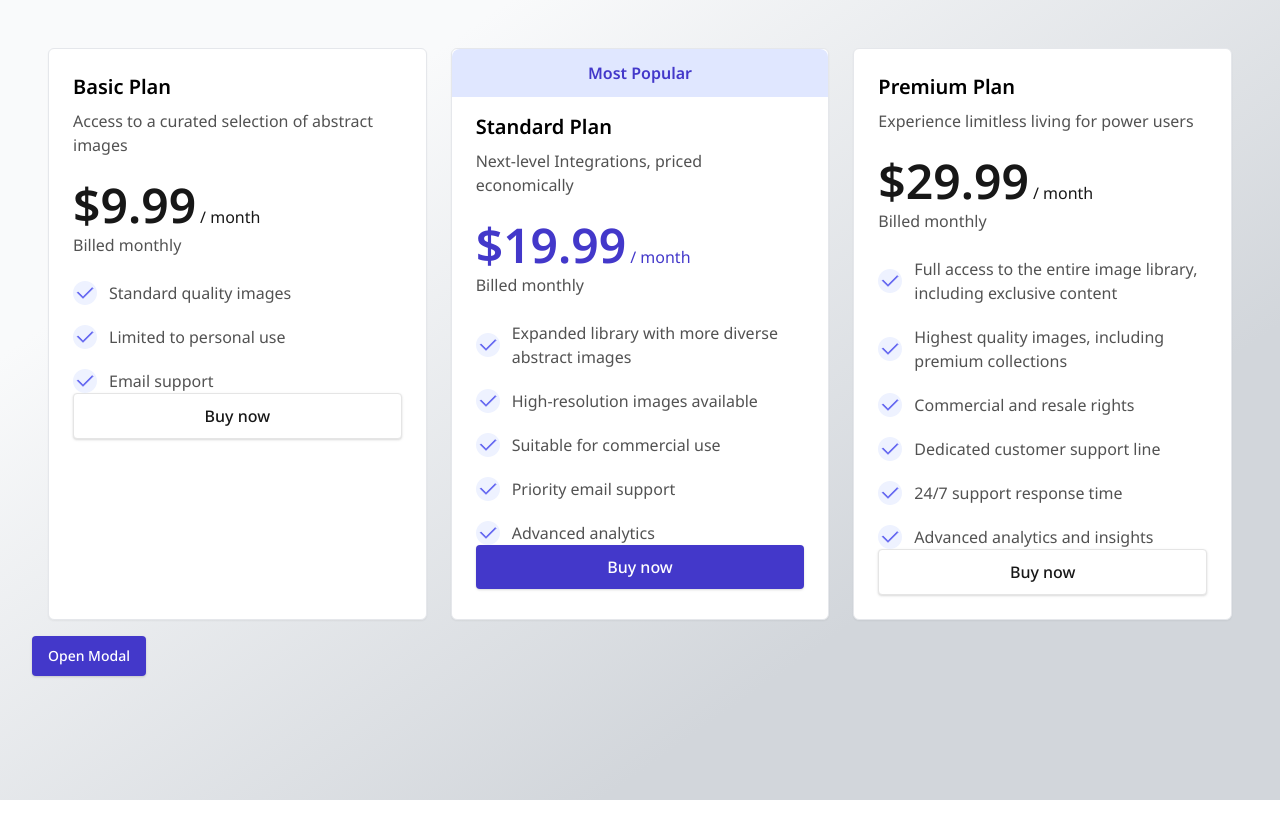
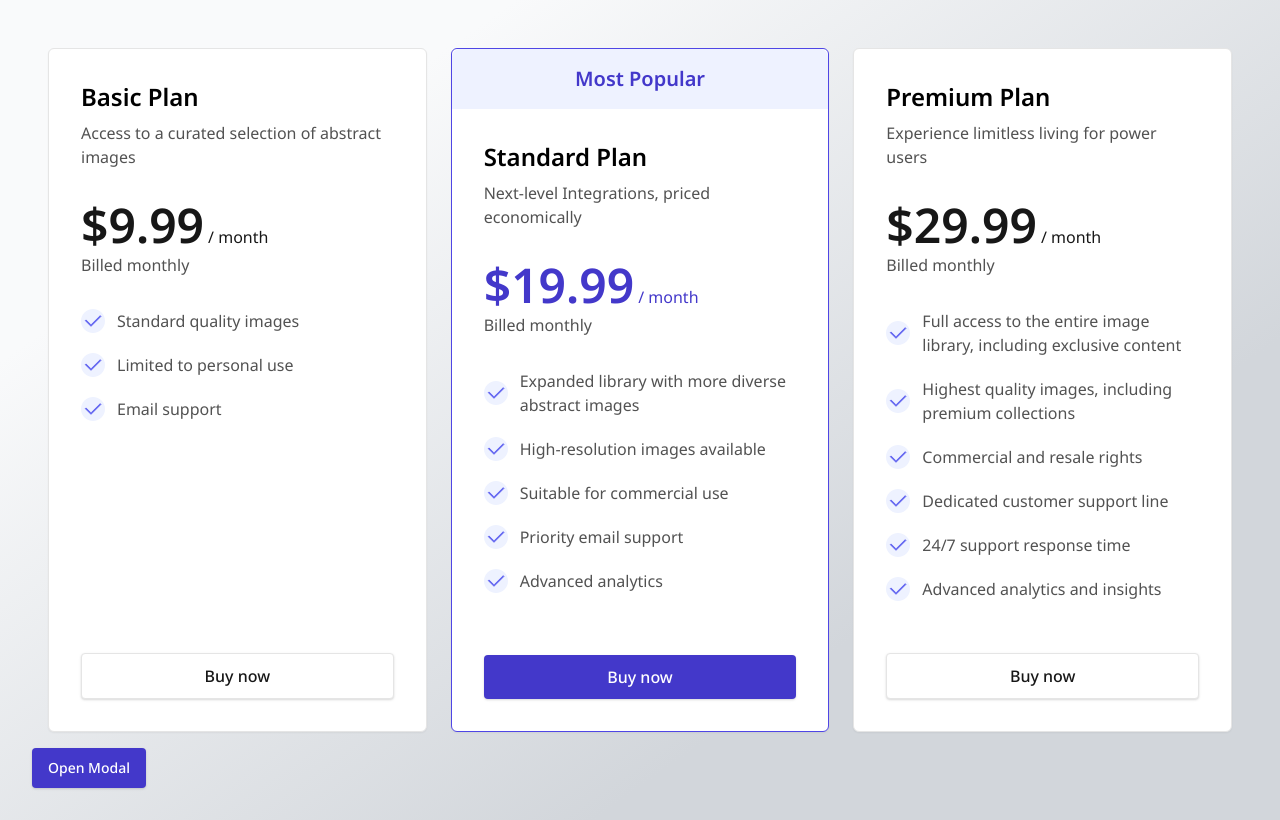
Before and after one commit to jade-hernandez/tooltip-component, a Next.js app: page / in a window 1280 px wide. Built offline with nearby package versions, Linux system fonts and the light colour scheme.

Commit message:
Add working prettier config & format files. Refactor new components.

```diff
--- a/src/components/hello-world.tsx
+++ b/src/components/hello-world.tsx
@@ -6,7 +6,6 @@ import { Button } from "@/ui/button";
 import { ToggleSwitch } from "@/ui/toggle-button";
 import { useRef, useState } from "react";
 import { PriceCardExample } from "./price-card-exemple";
-
 
 export default function HelloWorld() {
   const [isModalOpen, setIsModalOpen] = useState(false);
@@ -21,70 +20,71 @@ export default function HelloWorld() {
   useFocusTrap(modalRef, isModalOpen);
 
   return (
-    <div className="p-4">
-
-      <div className="p-4">
+    <div className='p-4'>
+      <div className='p-4'>
         <PriceCardExample />
       </div>
       {/* Trigger button */}
       <Button
         onClick={() => setIsModalOpen(true)}
-        textContent="Open Modal"
+        textContent='Open Modal'
       />
-
 
       {/* Modal */}
       {isModalOpen && (
-        <div className="fixed inset-0 z-50 flex items-center justify-center bg-black/50">
+        <div className='fixed inset-0 z-50 flex items-center justify-center bg-black/50'>
           <div
             ref={modalRef}
-            className="w-full max-w-md rounded-lg bg-white p-6 shadow-xl"
+            className='w-full max-w-md rounded-lg bg-white p-6 shadow-xl'
           >
-            <h2 className="mb-4 text-xl font-semibold">Hello World Modal</h2>
+            <h2 className='mb-4 text-xl font-semibold'>Hello World Modal</h2>
 
             {/* Some focusable elements to demonstrate the trap */}
             <input
-              type="text"
-              placeholder="Type something..."
-              className="mb-4 w-full rounded border p-2"
+              type='text'
+              placeholder='Type something...'
+              className='mb-4 w-full rounded border p-2'
             />
 
-            <select className="mb-4 w-full rounded border p-2">
+            <select className='mb-4 w-full rounded border p-2'>
               <option>Option 1</option>
               <option>Option 2</option>
               <option>Option 3</option>
             </select>
 
-            <div className="mb-4 flex  items-center justify-between">
-              <span className="text-sm text-gray-700">Cookies Consent</span>
+            <div className='mb-4 flex items-center justify-between'>
+              <span className='text-sm text-gray-700'>Cookies Consent</span>
               <ToggleSwitch
-                size="sm"
-                checked={cookiesConsent1} onCheckedChange={setCookiesConsent1}
+                size='sm'
+                checked={cookiesConsent1}
+                onCheckedChange={setCookiesConsent1}
               />
             </div>
 
-            <div className="mb-4 flex  items-center justify-between">
-              <span className="text-sm text-gray-700">Cookies Consent</span>
-              <ToggleSwitch checked={cookiesConsent2} onCheckedChange={setCookiesConsent2} />
-            </div>
-
-            <div className="mb-4 flex  items-center justify-between">
-              <span className="text-sm text-gray-700">Cookies Consent</span>
+            <div className='mb-4 flex items-center justify-between'>
+              <span className='text-sm text-gray-700'>Cookies Consent</span>
               <ToggleSwitch
-                size="lg"
-                checked={cookiesConsent3} onCheckedChange={setCookiesConsent3}
+                checked={cookiesConsent2}
+                onCheckedChange={setCookiesConsent2}
               />
             </div>
 
-            <div className="flex gap-2">
-              <Button
-                textContent="Action"
+            <div className='mb-4 flex items-center justify-between'>
+              <span className='text-sm text-gray-700'>Cookies Consent</span>
+              <ToggleSwitch
+                size='lg'
+                checked={cookiesConsent3}
+                onCheckedChange={setCookiesConsent3}
               />
+            </div>
+
+            <div className='flex gap-2'>
+              <Button textContent='Action' />
 
               <Button
                 onClick={() => setIsModalOpen(false)}
-                textContent="Close"
-                variant="secondary"
+                textContent='Close'
+                variant='secondary'
               />
             </div>
           </div>
--- a/src/components/price-card-exemple.tsx
+++ b/src/components/price-card-exemple.tsx
@@ -1,52 +1,52 @@
 import { basicFeatures, premiumFeatures, standardFeatures } from "data/feature-data";
 import { PriceCard } from "./ui/price-card";
 
-interface PriceCardProps {
+interface IPriceCardProps {
   title: string;
   description: string;
-  price: number;
+  price: string;
   features: { content: string; className?: string }[];
-  showBanner?: boolean;
-  bannerText?: string;
+  isFeatured?: boolean;
+  headingText?: string;
   variant?: "default" | "highlighted";
   buttonVariant?: "primary" | "secondary" | "tertiary" | "linkColor" | "linkGray" | "destructive";
 }
 
-export const PriceCardExample: React.FC = () => {
 // Define pricing plan configurations
-  const pricingPlans: PriceCardProps[] = [
+const pricingPlans: IPriceCardProps[] = [
   {
     title: "Basic Plan",
     description: "Access to a curated selection of abstract images",
-      price: 9.99,
+    price: "9.99",
     features: basicFeatures,
-      variant: "default",
     buttonVariant: "secondary"
   },
   {
     title: "Standard Plan",
     description: "Next-level Integrations, priced economically",
-      price: 19.99,
+    price: "19.99",
     features: standardFeatures,
-      showBanner: true,
-      bannerText: "Most Popular",
-      variant: "highlighted",
-      buttonVariant: "primary"
+    isFeatured: true,
+    headingText: "Most Popular",
+    variant: "highlighted"
   },
   {
     title: "Premium Plan",
     description: "Experience limitless living for power users",
-      price: 29.99,
+    price: "29.99",
     features: premiumFeatures,
-      variant: "default",
     buttonVariant: "secondary"
   }
 ];
 
+export const PriceCardExample = () => {
   return (
-    <div className="flex flex-col md:flex-row gap-6 justify-center">
+    <div className='flex flex-col justify-center gap-6 md:flex-row'>
       {pricingPlans.map((plan, index) => (
-        <PriceCard key={index} {...plan} />
+        <PriceCard
+          key={index}
+          {...plan}
+        />
       ))}
     </div>
   );
--- a/src/components/ui/button-explained.tsx
+++ b/src/components/ui/button-explained.tsx
@@ -1,6 +1,6 @@
+import { cn } from "@/lib/utils";
+import { VariantProps, cva } from "class-variance-authority";
 import { ButtonHTMLAttributes, cloneElement, forwardRef } from "react";
-import { VariantProps, cva } from "class-variance-authority";
-import { cn } from "@/lib/utils";
 
 /**
  * Configuration for button styling variants using Class Variance Authority (CVA).
@@ -91,8 +91,8 @@ const buttonVariants = cva(
     // Default variant settings if none are specified
     defaultVariants: {
       variant: "primary",
-      size: "md",
-    },
+      size: "md"
+    }
   }
 );
 
@@ -102,7 +102,7 @@ const buttonVariants = cva(
  */
 export interface ButtonProps
   extends ButtonHTMLAttributes<HTMLButtonElement>,
-  VariantProps<typeof buttonVariants> {
+    VariantProps<typeof buttonVariants> {
   /** The text content to display inside the button */
   textContent?: string;
   /** An optional icon component to render (must be a valid React element) */
@@ -150,19 +150,14 @@ const Button = forwardRef<HTMLButtonElement, ButtonProps>(
   ) => {
     // If both icon and iconSize are provided, clone the icon with the new size
     // This pattern allows us to modify the icon properties without mutating the original
-    const renderedIcon = icon && iconSize
-      ? cloneElement(icon, { size: iconSize })
-      : icon;
+    const renderedIcon = icon && iconSize ? cloneElement(icon, { size: iconSize }) : icon;
 
     return (
       <button
         // Forward the ref to access the DOM node
         ref={ref}
         // Combine variant classes with any additional className provided
-        className={cn(
-          buttonVariants({ variant, size }),
-          className
-        )}
+        className={cn(buttonVariants({ variant, size }), className)}
         // Use isDisabled prop for disabled state
         disabled={isDisabled}
         // Spread remaining props to button element
--- a/src/components/ui/button.tsx
+++ b/src/components/ui/button.tsx
@@ -1,12 +1,10 @@
 // src/components/ui/button.tsx
+import { VariantProps, cva } from "class-variance-authority";
 import { ButtonHTMLAttributes, cloneElement, forwardRef } from "react";
-import { VariantProps, cva } from "class-variance-authority";
 
 import { cn } from "@/lib/utils";
 
-const buttonVariants = cva(
-  "flex items-center font-medium",
-  {
+const buttonVariants = cva("flex items-center font-medium", {
   variants: {
     variant: {
       primary: [
@@ -64,10 +62,9 @@ const buttonVariants = cva(
   },
   defaultVariants: {
     variant: "primary",
-      size: "md",
-    },
+    size: "md"
   }
-);
+});
 
 export interface ButtonProps
   extends ButtonHTMLAttributes<HTMLButtonElement>,
@@ -95,17 +92,12 @@ const Button = forwardRef<HTMLButtonElement, ButtonProps>(
     ref
   ) => {
     // Clone the icon if it exists and iconSize is provided
-    const renderedIcon = icon && iconSize
-      ? cloneElement(icon, { size: iconSize })
-      : icon;
+    const renderedIcon = icon && iconSize ? cloneElement(icon, { size: iconSize }) : icon;
 
     return (
       <button
         ref={ref}
-        className={cn(
-          buttonVariants({ variant, size }),
-          className
-        )}
+        className={cn(buttonVariants({ variant, size }), className)}
         disabled={isDisabled}
         {...props}
       >
--- a/src/components/ui/check-list.tsx
+++ b/src/components/ui/check-list.tsx
@@ -2,42 +2,36 @@ import { cn } from "@/lib/utils";
 
 import IconCheckFill from "../icons/icon-check-fill";
 
-
-export interface CheckListItemProps {
+export interface ICheckListItemProps {
   content: string;
   className?: string;
 }
 
-export const CheckListItem: React.FC<CheckListItemProps> = ({
-  content,
-  className,
-}) => {
+export const CheckListItem = ({ content, className }: ICheckListItemProps) => {
   return (
     <li className={cn("flex gap-3", className)}>
-      <div className="flex-shrink-0 flex items-center justify-center">
+      <div className='flex flex-shrink-0 items-center justify-center'>
         <IconCheckFill />
       </div>
-      <span className="text-neutral-600 ">{content}</span>
+      <span className='text-neutral-600'>{content}</span>
     </li>
   );
 };
 
-export interface CheckListProps {
-  items: CheckListItemProps[];
+export interface ICheckListProps {
+  items: ICheckListItemProps[];
   className?: string;
 }
 
-export const CheckList: React.FC<CheckListProps> = ({
-  items,
-  className,
-}) => {
+export const CheckList = ({ items, className }: ICheckListProps) => {
+  const isLastItem = items.length - 1;
   return (
     <ul className={cn("space-y-5", className)}>
       {items.map((item, index) => (
         <CheckListItem
           key={index}
           content={item.content}
-          className={item.className}
+          className={cn(item.className, index === isLastItem ? "pb-5" : "")}
         />
       ))}
     </ul>
--- a/src/components/ui/modal/modal.types.ts
+++ b/src/components/ui/modal/modal.types.ts
@@ -1,5 +1,5 @@
+import { type VariantProps } from "class-variance-authority";
 import { ReactNode } from "react";
-import { type VariantProps } from "class-variance-authority";
 
 import { modalVariants } from "./modal";
 
--- a/src/components/ui/portal.tsx
+++ b/src/components/ui/portal.tsx
@@ -1,4 +1,4 @@
-import { useEffect, useState, ReactNode } from "react";
+import { ReactNode, useEffect, useState } from "react";
 import { createPortal } from "react-dom";
 
 export interface IPortalProps {
--- a/src/components/ui/price-card.tsx
+++ b/src/components/ui/price-card.tsx
@@ -1,58 +1,72 @@
+import { cn } from "@/lib/utils";
 import { Button } from "./button";
 import { CheckList } from "./check-list";
 import { Pricing } from "./pricing";
 
-interface PriceCardProps {
+type TVariant = "default" | "highlighted";
+type TButtonVariant =
+  | "primary"
+  | "secondary"
+  | "tertiary"
+  | "linkColor"
+  | "linkGray"
+  | "destructive";
+
+interface IPriceCardProps {
   title: string;
   description: string;
-  price: number;
+  price: string;
   features: { content: string; className?: string }[];
-  showBanner?: boolean;
-  bannerText?: string;
-  variant?: "default" | "highlighted";
-  buttonVariant?: "primary" | "secondary" | "tertiary" | "linkColor" | "linkGray" | "destructive";
+  isFeatured?: boolean;
+  headingText?: string;
+  variant?: TVariant;
+  buttonVariant?: TButtonVariant;
 }
 
-export const PriceCard: React.FC<PriceCardProps> = ({
+export const PriceCard = ({
   title,
   description,
   price,
   features,
-  showBanner = false,
-  bannerText = "Most Popular",
+  isFeatured = false,
+  headingText = "",
   variant = "default",
   buttonVariant = "primary"
-}) => {
+}: IPriceCardProps) => {
   return (
-    <div className="p-6 border rounded-md shadow-sm max-w-sm w-full relative bg-white ">
-      {showBanner && (
-        <div className="bg-indigo-100 text-indigo-700 text-center py-3 font-semibold rounded-t-lg absolute top-0 left-0 right-0">
-          {bannerText}
+    <div
+      className={cn(
+        "relative flex w-full max-w-[384px] flex-col justify-between rounded-md border border-neutral-200 bg-white shadow-sm",
+        isFeatured ? "border-indigo-600" : ""
+      )}
+    >
+      {isFeatured && headingText && (
+        <div className='h-fit rounded-t-lg bg-indigo-50 py-4 text-center text-xl font-semibold text-indigo-700'>
+          {headingText}
         </div>
       )}
 
-      {/* Add padding-top only when the banner is shown */}
-      <div className={showBanner ? "pt-10" : ""}>
-        <h2 className="text-xl font-semibold mb-2">{title}</h2>
-        <p className="text-neutral-600 mb-6">{description}</p>
+      <div className='flex h-full flex-col justify-center space-y-8 p-8'>
+        <div className='flex h-full flex-col space-y-8'>
+          <div className='flex flex-col space-y-2'>
+            <h2 className='text-2xl font-semibold'>{title}</h2>
+            <p className='text-neutral-600'>{description}</p>
+          </div>
 
-        <Pricing
-          price={price}
-          currency="$"
-          duration="month"
-          subText="Billed monthly"
-          variant={variant}
-        />
+          <Pricing
+            price={price}
+            subText='Billed monthly'
+            variant={variant}
+          />
 
-        <div className="mt-6">
           <CheckList items={features} />
         </div>
 
         <Button
-          textContent="Buy now"
+          textContent='Buy now'
           variant={buttonVariant}
-          size="lg"
-          className="w-full text-center justify-center"
+          size='lg'
+          className='mt-auto w-full justify-center text-center'
         />
       </div>
     </div>
--- a/src/components/ui/pricing.tsx
+++ b/src/components/ui/pricing.tsx
@@ -1,73 +1,65 @@
 import { cn } from "@/lib/utils";
 import { cva } from "class-variance-authority";
 
-
-const priceTextVariants = cva(
-  "text-5xl font-semibold",
-  {
+const pricingVariants = cva("", {
   variants: {
     variant: {
       default: "text-neutral-900",
-        highlighted: "text-indigo-700",
-      },
+      highlighted: "text-indigo-700"
+    }
   },
   defaultVariants: {
-      variant: "default",
-    },
+    variant: "default"
   }
-);
+});
 
-const durationTextVariants = cva(
-  "text-base",
-  {
-    variants: {
-      variant: {
-        default: "text-neutral-900",
-        highlighted: "text-indigo-700",
-      },
-    },
-    defaultVariants: {
-      variant: "default",
-    },
-  }
-);
+type TCurrency = "$" | "€";
+type TBillingCycle = "month" | "year";
+type TVariant = "default" | "highlighted";
 
-export interface PricingProps
-  extends React.HTMLAttributes<HTMLDivElement> {
-  price: number;
-  currency: "$" | "€";
-  duration: "month" | "year";
+export interface IPricingProps extends React.HTMLAttributes<HTMLDivElement> {
+  price: string;
+  currency?: TCurrency;
+  billingCycle?: TBillingCycle;
   subText?: string;
-  variant?: "default" | "highlighted";
+  variant?: TVariant;
 }
 
-const Pricing: React.FC<PricingProps> = ({
+const Pricing = ({
   price,
-  currency,
-  duration,
+  currency = "$",
+  billingCycle = "month",
   subText,
   variant = "default",
   className,
   ...props
-}) => {
+}: IPricingProps) => {
+  const priceAsNumber = Number(price);
+
+  const currencyMap = {
+    $: "en-US",
+    "€": "fr-FR"
+  };
+
+  const formattedPrice = new Intl.NumberFormat(currencyMap[currency], {
+    style: "currency",
+    currency: currency === "$" ? "USD" : "EUR"
+  }).format(priceAsNumber);
+
   return (
     <div
       className={cn("flex flex-col", className)}
       {...props}
     >
-      <div className="flex items-baseline">
-        <span className={priceTextVariants({ variant })}>
-          {currency}{price.toFixed(2)}
+      <div className='flex items-baseline'>
+        <span className={cn("text-5xl font-semibold", pricingVariants({ variant }))}>
+          {formattedPrice}
         </span>
-        <span className={cn(durationTextVariants({ variant }), "ml-1")}>
-          / {duration}
+        <span className={cn("text-base", pricingVariants({ variant }), "ml-1")}>
+          / {billingCycle}
         </span>
       </div>
-      {subText && (
-        <span className="text-base text-neutral-600 mt-1">
-          {subText}
-        </span>
-      )}
+      {subText && <span className='mt-1 text-base text-neutral-600'>{subText}</span>}
     </div>
   );
 };
```
Also changed, not shown: src/components/ui/modal/modal-close-button.tsx (+10 -10 lines), src/components/ui/modal/modal.tsx (+13 -14 lines), src/components/ui/toggle-button.tsx (+15 -33 lines). Lines whose indentation alone changed are shown as unchanged.
